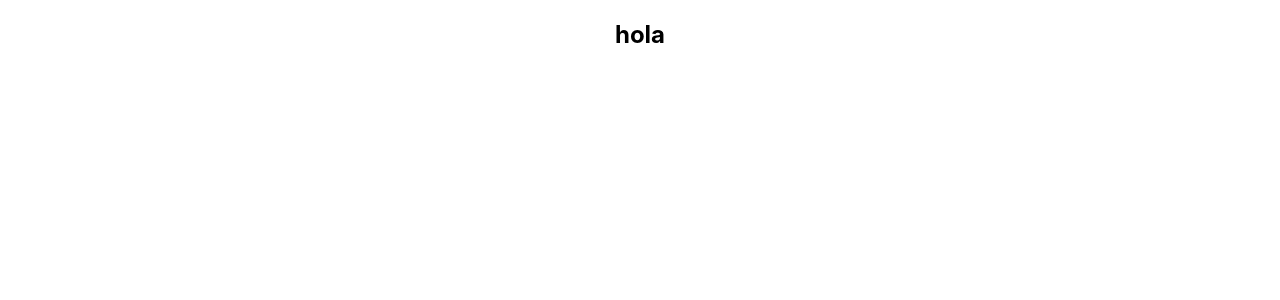
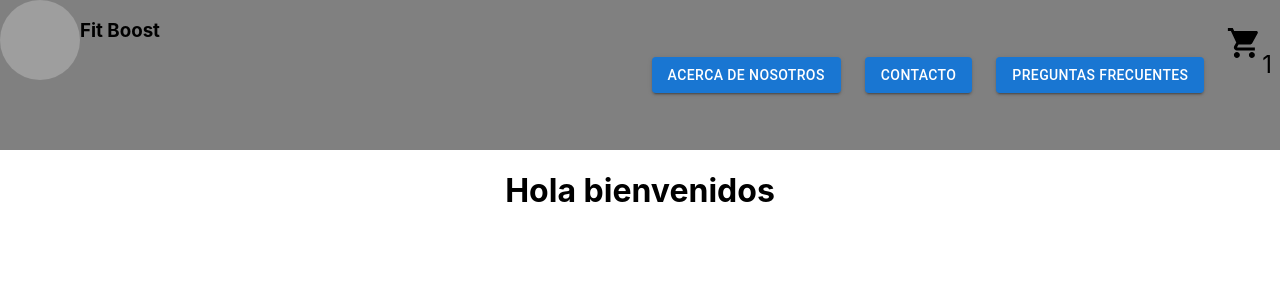
Before and after one commit to NicolasIB7/Ecommerce-Fit-boost, a React (Create React App) app: page / in a window 1280 px wide. Shown: the top 300 px of the page. Built offline with nearby package versions, Linux system fonts and the light colour scheme; grey boxes are pictures that could not be loaded.

Commit message:
PreEntrega-Bouvet

```diff
--- a/package.json
+++ b/package.json
@@ -3,6 +3,10 @@
   "version": "0.1.0",
   "private": true,
   "dependencies": {
+    "@emotion/react": "^11.10.6",
+    "@emotion/styled": "^11.10.6",
+    "@mui/icons-material": "^5.11.16",
+    "@mui/material": "^5.11.16",
     "@testing-library/jest-dom": "^5.16.5",
     "@testing-library/react": "^13.4.0",
     "@testing-library/user-event": "^13.5.0",
--- a/public/index.html
+++ b/public/index.html
@@ -24,7 +24,7 @@
       work correctly both with client-side routing and a non-root public URL.
       Learn how to configure a non-root public URL by running `npm run build`.
     -->
-    <title>React App</title>
+    <title>Fit Boost</title>
   </head>
   <body>
     <noscript>You need to enable JavaScript to run this app.</noscript>
--- a/src/App.js
+++ b/src/App.js
@@ -1,10 +1,13 @@
 import logo from './logo.svg';
 import './App.css';
+import NavBar from "./components/NavBar/NavBar";
+import ItemListContainer from './components/Landing/ItemListContainer';
 
 function App() {
   return (
     <div className="App">
-      <h2>hola</h2>
+      <NavBar/>
+      <ItemListContainer greeting="Hola bienvenidos"/>
     </div>
   );
 }
--- /dev/null
+++ b/src/components/CartWidget/CartWidget.jsx
@@ -0,0 +1,19 @@
+import React, { useState } from "react";
+import ShoppingCartIcon from '@mui/icons-material/ShoppingCart';
+import style from "./CartWidget.module.css";
+
+
+const CartWidget=()=>{
+
+    const [cantidad, setCantidad]=useState(1);
+
+    return(
+        <div className={style.container}>
+            <ShoppingCartIcon/>
+            <p>{cantidad}</p>
+        </div>
+    )
+}
+
+
+export default CartWidget;
--- /dev/null
+++ b/src/components/CartWidget/CartWidget.module.css
@@ -0,0 +1,8 @@
+.container{
+    display: flex;
+    width: fit-content;
+    height: fit-content;
+    scale: 1.5;
+    margin-top: 3%;
+    margin-right: 15px;
+}
--- /dev/null
+++ b/src/components/Landing/ItemListContainer.jsx
@@ -0,0 +1,16 @@
+import React from 'react';
+import style from "./ItemListContainer.module.css";
+
+
+const ItemListContainer =(prop)=>{
+
+
+    return(
+        <div>
+        <h1>{prop.greeting}</h1>
+
+        </div>
+    )
+}
+
+export default ItemListContainer;
--- /dev/null
+++ b/src/components/NavBar/NavBar.jsx
@@ -0,0 +1,35 @@
+import React from "react";
+import style from "./NavBar.module.css";
+import Avatar from '@mui/material/Avatar';
+import Button from '@mui/material/Button';
+import ShoppingCartIcon from '@mui/icons-material/ShoppingCart';
+import CartWidget from "../CartWidget/CartWidget";
+
+const NavBar=()=>{
+
+const handleClick=()=>{
+  alert("redirigiendo")
+}
+
+
+    return(
+        <div className={style.container}>
+         <Avatar
+        alt="Fit Boost"
+        src="/static/images/avatar/1.jpg"
+        sx={{ width: 80, height: 80 }}
+      />
+        <h3>Fit Boost</h3>
+
+        <div className={style.menu}>
+        <Button variant="contained" sx={{marginLeft:3}} onClick={handleClick}>Acerca de nosotros</Button>
+        <Button variant="contained" sx={{marginLeft:3}} onClick={handleClick}>Contacto</Button>
+        <Button variant="contained" sx={{marginLeft:3}} onClick={handleClick}>Preguntas frecuentes</Button>
+        </div>
+        <CartWidget/>
+
+        </div>
+    )
+}
+
+export default NavBar;
--- /dev/null
+++ b/src/components/NavBar/NavBar.module.css
@@ -0,0 +1,13 @@
+.container{
+    background-color: grey;
+    display: flex;
+    height: 150px;
+}
+
+.menu{
+    margin: auto;
+    margin-right: 30px;
+
+
+
+}
```
Also changed, not shown: src/components/Landing/ItemList.jsx (added, +14 -0 lines), src/components/Landing/ItemList.module.css (added), src/components/Landing/ItemListContainer.module.css (added), 1 other file (tests, documents, lock files or other folders).
